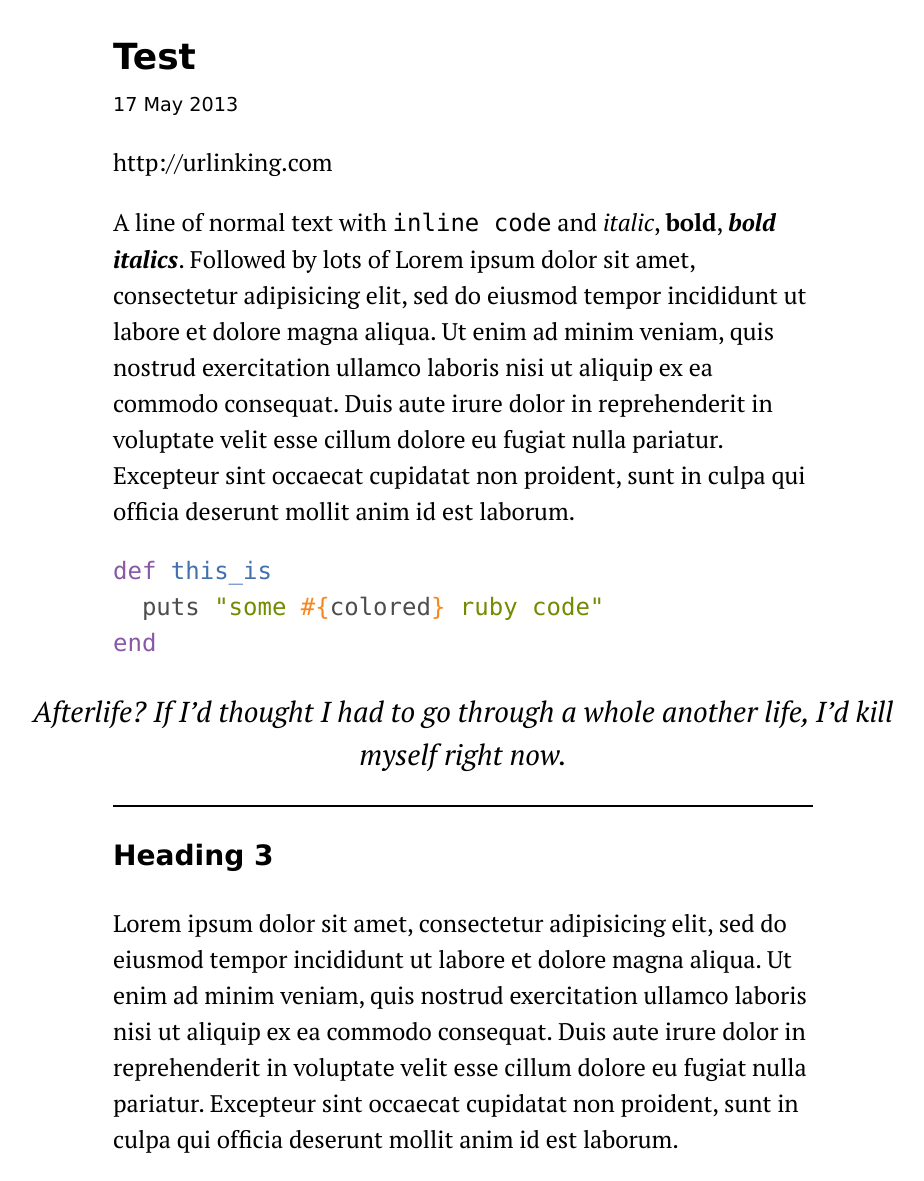
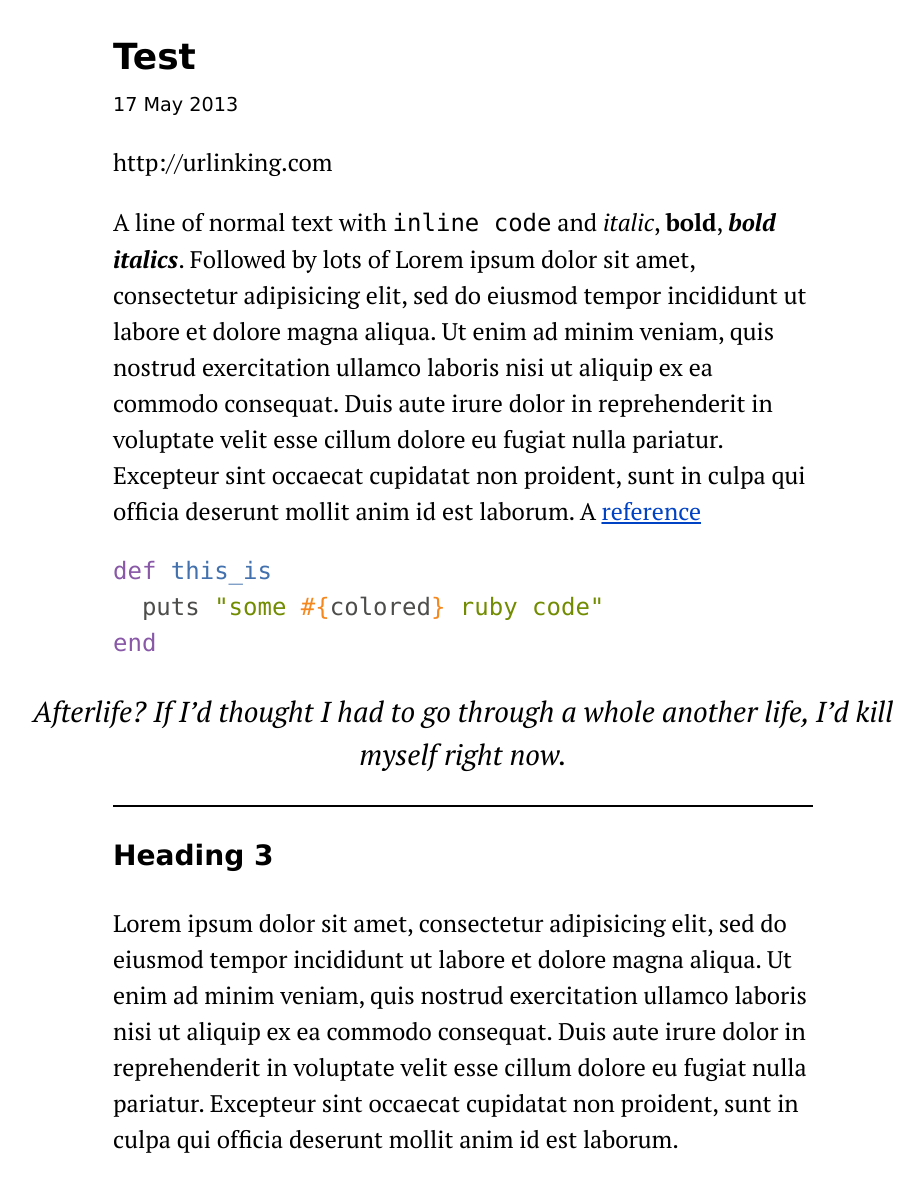
Before and after one commit to lvivski/blog, a Jekyll site: the page built from _posts/2013-05-17-test.md, in a window 1280 px wide. Shown: the whole page, without its empty margins (177-1101 px from the left). Built offline with Jekyll 4.4.1, drawn with Linux system fonts in a browser that asks for light colours; some web fonts are replaced; Markdown is read by kramdown in place of the engine named in the settings.

Commit message:
reference test

````diff
--- a/_posts/2013-05-17-test.md
+++ b/_posts/2013-05-17-test.md
@@ -4,7 +4,7 @@
 ---
 http://urlinking.com
 
-A line of normal text with `inline code` and _italic_, **bold**, _**bold italics**_. Followed by lots of 	Lorem ipsum dolor sit amet, consectetur adipisicing elit, sed do eiusmod tempor incididunt ut labore et dolore magna aliqua. Ut enim ad minim veniam, quis nostrud exercitation ullamco laboris nisi ut aliquip ex ea commodo consequat. Duis aute irure dolor in reprehenderit in voluptate velit esse cillum dolore eu fugiat nulla pariatur. Excepteur sint occaecat cupidatat non proident, sunt in culpa qui officia deserunt mollit anim id est laborum.
+A line of normal text with `inline code` and _italic_, **bold**, _**bold italics**_. Followed by lots of 	Lorem ipsum dolor sit amet, consectetur adipisicing elit, sed do eiusmod tempor incididunt ut labore et dolore magna aliqua. Ut enim ad minim veniam, quis nostrud exercitation ullamco laboris nisi ut aliquip ex ea commodo consequat. Duis aute irure dolor in reprehenderit in voluptate velit esse cillum dolore eu fugiat nulla pariatur. Excepteur sint occaecat cupidatat non proident, sunt in culpa qui officia deserunt mollit anim id est laborum. A [reference][1]
 
 ```ruby
 def this_is
````
Also changed, not shown: other parts of _posts/2013-05-17-test.md (+2 -0 lines).
